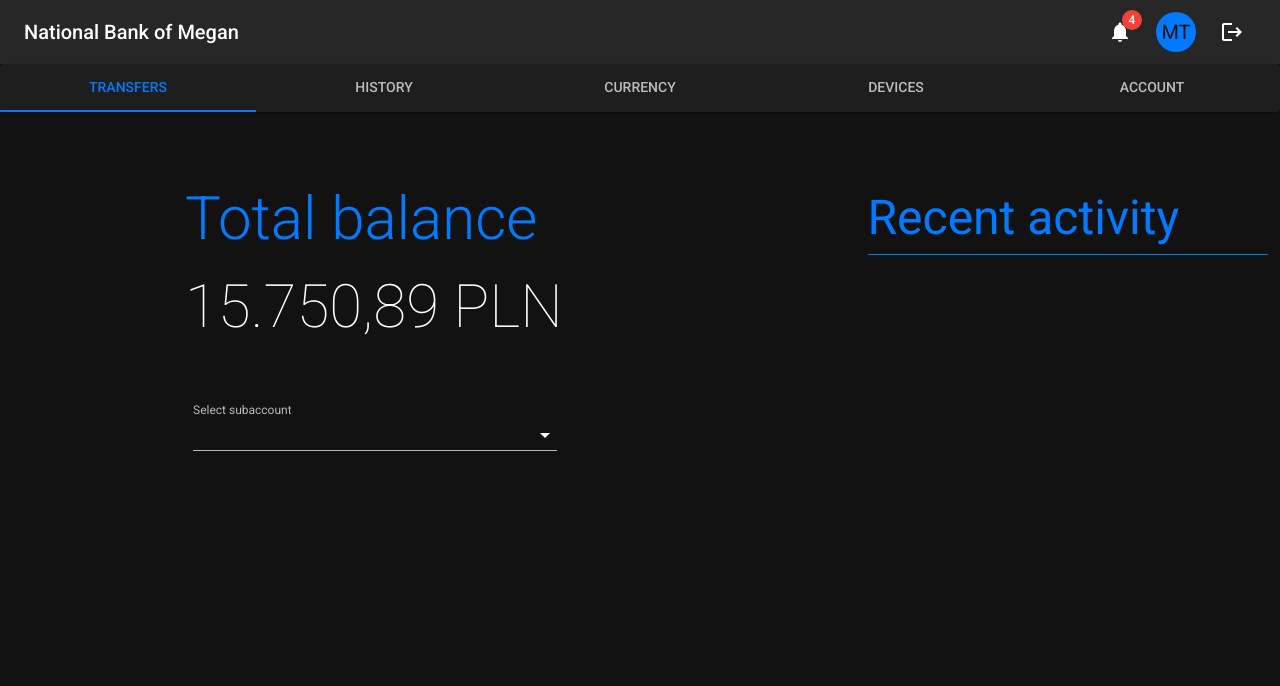
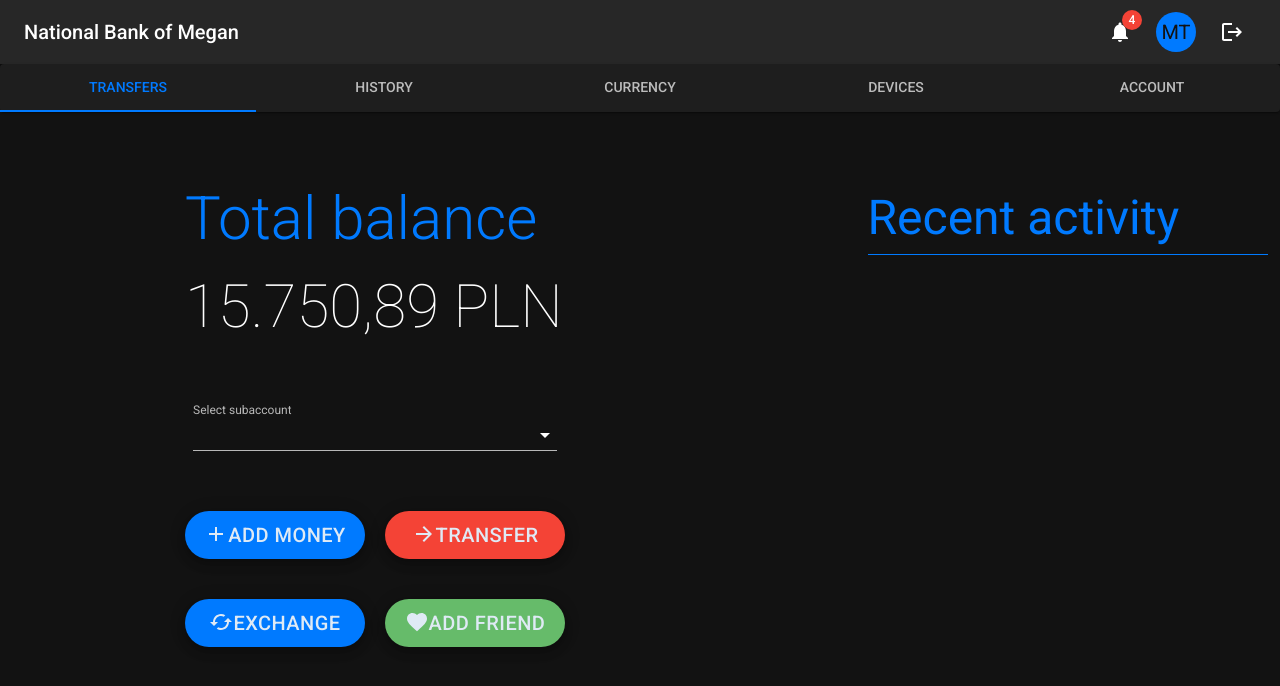
Before and after one commit to National-Bank-of-Megan/secure-bank-web-client, a React (Create React App) app: page /transfers in a window 1280 px wide. Shown: the top 686 px of the page. Built offline with nearby package versions, Linux system fonts and the light colour scheme.

Commit message:
Transfers

```diff
--- a/src/pages/TransfersPage.tsx
+++ b/src/pages/TransfersPage.tsx
@@ -1,6 +1,8 @@
+import { Add, ArrowForward, ArrowRight, Cached, Favorite } from "@mui/icons-material";
 import {
   Box,
   Container,
+  Fab,
   FormControl,
   Grid,
   InputLabel,
@@ -9,6 +11,7 @@ import {
   Typography,
 } from "@mui/material";
 import { color } from "@mui/system";
+import buttonStyles from "../styles/ButtonStyles";
 
 const TransferPage = () => {
   return (
@@ -57,7 +60,15 @@ const TransferPage = () => {
           <Typography variant="h2" fontWeight="200">
             15.750,89 PLN
           </Typography>
-          <FormControl variant="standard" sx={{ m: 1, minWidth: 120, marginTop: "60px" }}>
+          <FormControl
+            variant="standard"
+            sx={{
+              m: 1,
+              minWidth: 120,
+              marginTop: "60px",
+              marginBottom: "60px",
+            }}
+          >
             <InputLabel id="demo-simple-select-standard-label">
               Select subaccount
             </InputLabel>
@@ -75,6 +86,74 @@ const TransferPage = () => {
               <MenuItem value={30}>Thirty</MenuItem>
             </Select>
           </FormControl>
+        <Box sx={{
+            display: "flex",
+            flexDirection: "column",
+            rowGap: "40px"
+        }}>
+          <Box
+            sx={{
+              display: "flex",
+              justifyContent: "space-between"
+            }}
+          >
+            <Fab
+              color="primary"
+              variant="extended"
+              aria-label="transfer"
+              size="large"
+              sx={buttonStyles}
+            >
+              <Box sx={{ display: "flex" }}>
+                <Add />
+                add money
+              </Box>
+            </Fab>
+            <Fab
+              color="error"
+              variant="extended"
+              aria-label="transfer"
+              size="large"
+              sx={buttonStyles}
+            >
+              <Box sx={{ display: "flex" }}>
+                <ArrowForward sx={{ justifySelf: 'flex-start' }}/>
+                Transfer
+              </Box>
+            </Fab>
+          </Box>
+          <Box
+            sx={{
+              display: "flex",
+              justifyContent: "space-between"
+            }}
+          >
+            <Fab
+              color="primary"
+              variant="extended"
+              aria-label="transfer"
+              size="large"
+              sx={buttonStyles}
+            >
+              <Box sx={{ display: "flex" }}>
+                <Cached />
+                Exchange
+              </Box>
+            </Fab>
+            <Fab
+              color="success"
+              variant="extended"
+              aria-label="transfer"
+              size="large"
+              sx={buttonStyles}
+            >
+              <Box sx={{ display: "flex" }}>
+                <Favorite />
+                Add Friend
+              </Box>
+            </Fab>
+          </Box>
+        </Box>
         </Box>
       </Grid>
       <Grid item xs={6}></Grid>
--- a/src/styles/ButtonStyles.ts
+++ b/src/styles/ButtonStyles.ts
@@ -6,6 +6,14 @@ const buttonStyles = {
     "&.MuiButton-outlined":{
         color : "primary.main",
     },
+    "&.MuiFab-root": {
+        color: "#DFEAF5",
+        width: "180px",
+        fontWeight: 500,
+        fontSize: "20px",
+        lineHeight: "26px",
+        letterSpacing: "0.46px"
+    }
 }
 
 export default buttonStyles;
--- a/src/theme.ts
+++ b/src/theme.ts
@@ -9,5 +9,8 @@ export const darkTheme = createTheme({
     primary: {
       main: "#007AFF",
     },
+    // error: {
+
+    // }
   },
 });
```
Also changed, not shown: src/theme.d.ts (added, +16 -0 lines).
